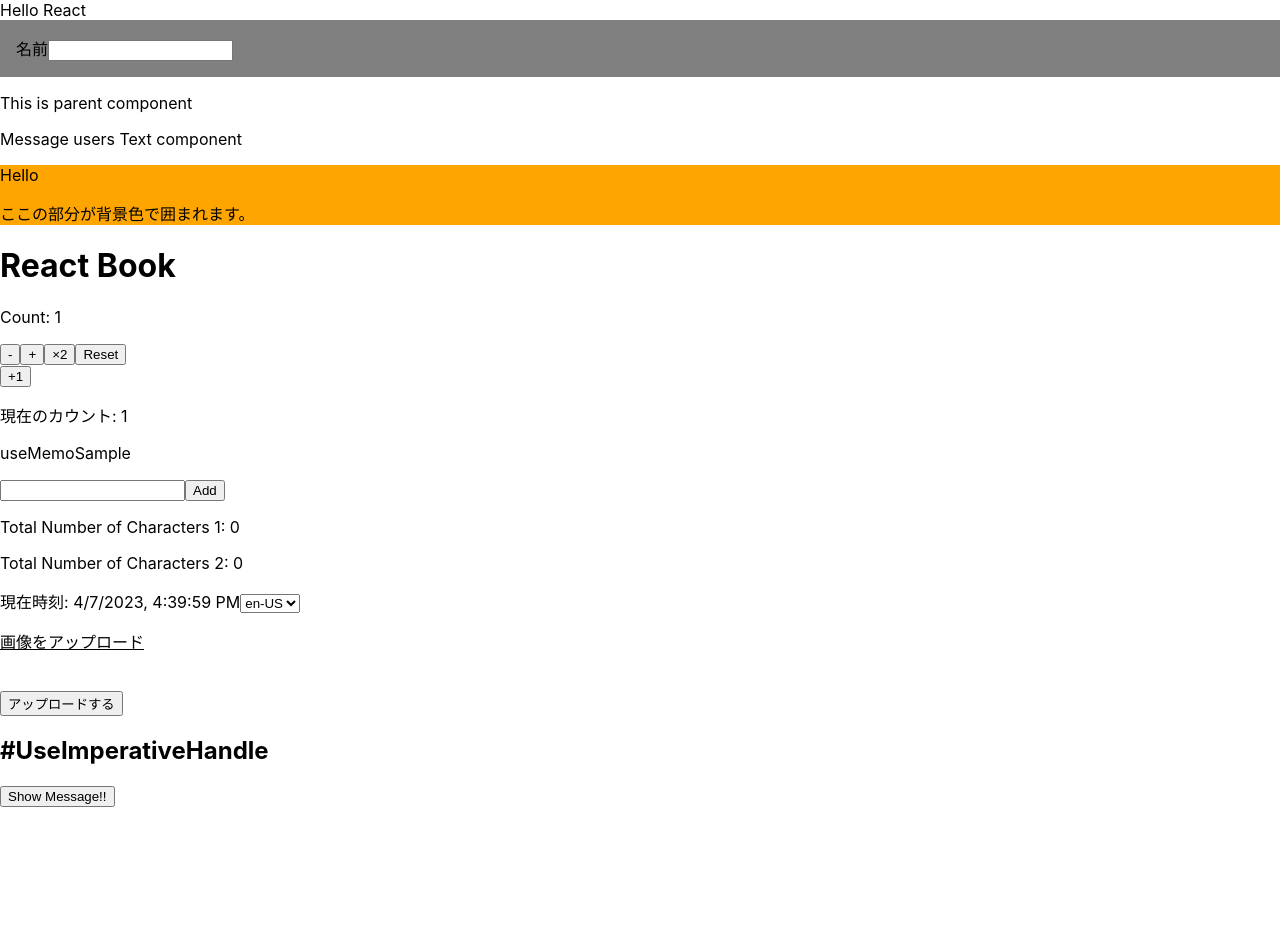
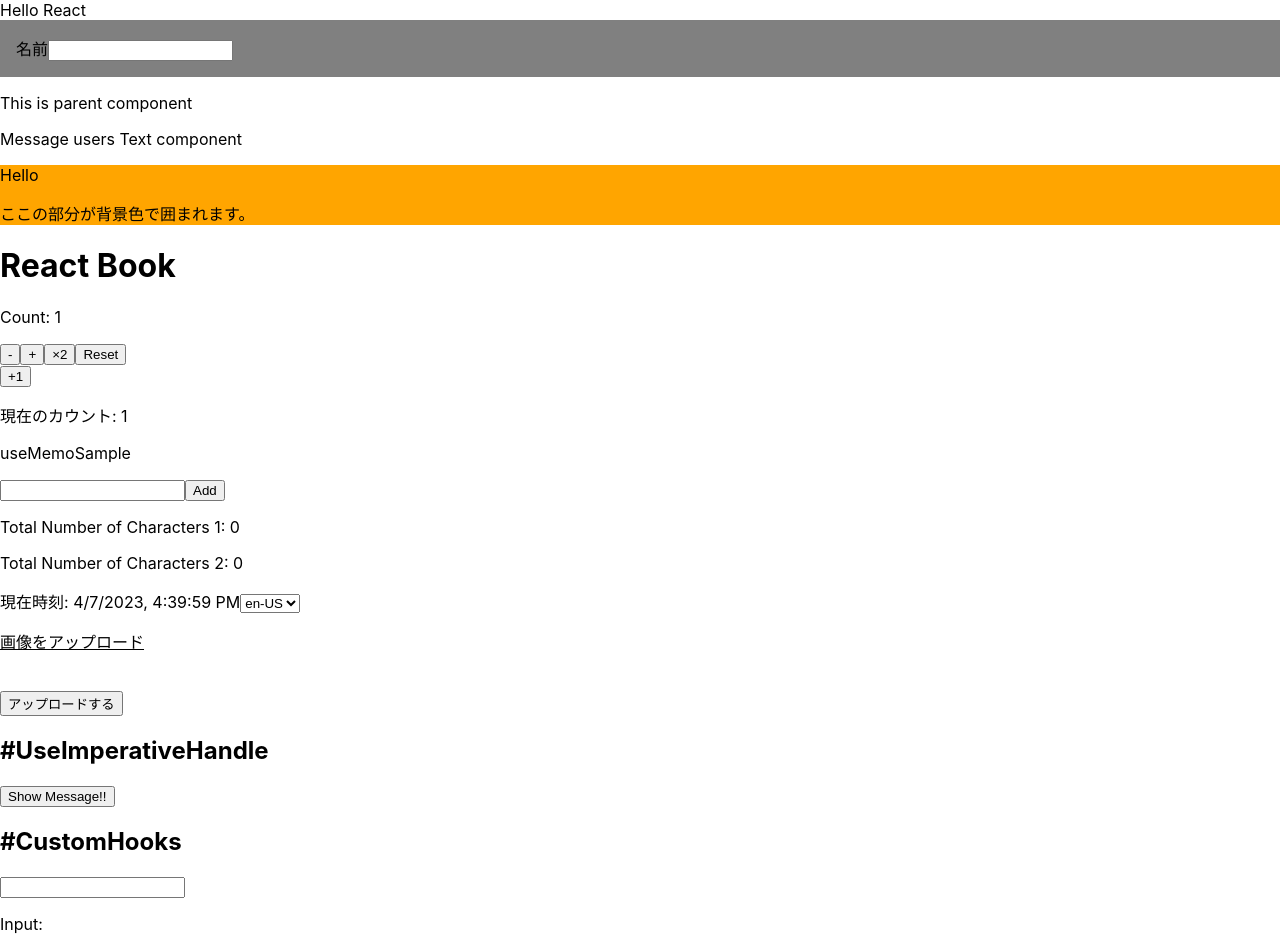
Before and after one commit to Kai-Itakura/ts-react-basic, a React (Create React App) app: page / in a window 1280 px wide. Before the commit the page ends 807 px from the top, so only its background shows below. Built offline with nearby package versions, Linux system fonts and the light colour scheme.

Commit message:
カスタムフックを学習

```diff
--- /dev/null
+++ b/src/components/Input.tsx
@@ -0,0 +1,36 @@
+import React, { useCallback, useDebugValue, useState } from 'react'
+
+// input向けにコールバックと現在の入力内容をまとめたフック
+const useInput = () => {
+  // 現在の入力値を保持するフック
+  const [state, setState] = useState('')
+  // inputが変化したら、フック内の状態を更新する
+  const onChange = useCallback((e: React.ChangeEvent<HTMLInputElement>) => {
+    setState(e.target.value)
+  }, [])
+
+  // const onChange = (e: React.ChangeEvent<HTMLInputElement>) => {
+  //   setState(e.target.value)
+  // }
+
+  // デバッグ用に値を出力する
+  // 値は開発者ツールのComponentsタブに表示される
+  useDebugValue(`input: ${state}`)
+
+  // 現在の入力内容とコールバック関数だけ返す
+  return [state, onChange] as const
+}
+
+const Input = () => {
+  const [text, onChangeText] = useInput()
+
+  return (
+    <div>
+      <h2>#CustomHooks</h2>
+      <input type='text' value={text} onChange={onChangeText} />
+      <p>{`Input: ${text}`}</p>
+    </div>
+  )
+}
+
+export default Input
--- a/src/index.tsx
+++ b/src/index.tsx
@@ -14,6 +14,7 @@
 import Clock from './components/Clock'
 import ImageUploader from './components/ImageUploader'
 import UseImperativeHandle from './components/UseImperativeHandle.tsx'
+import Input from './components/Input'
 
 const root = ReactDOM.createRoot(document.getElementById('root') as HTMLElement)
 root.render(
@@ -29,6 +30,7 @@
     <Clock />
     <ImageUploader />
     <UseImperativeHandle />
+    <Input />
   </>
 )
 
```
